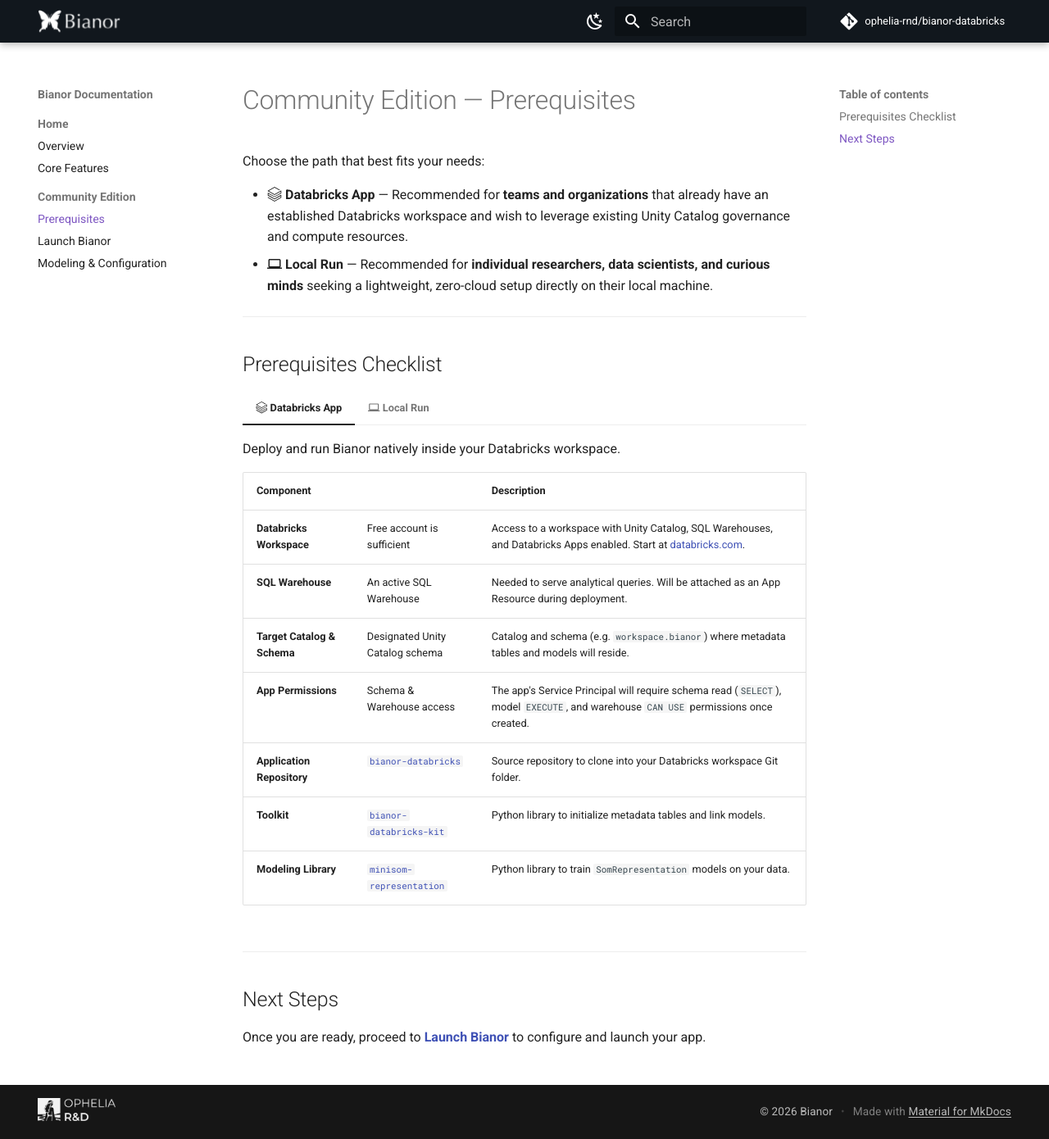
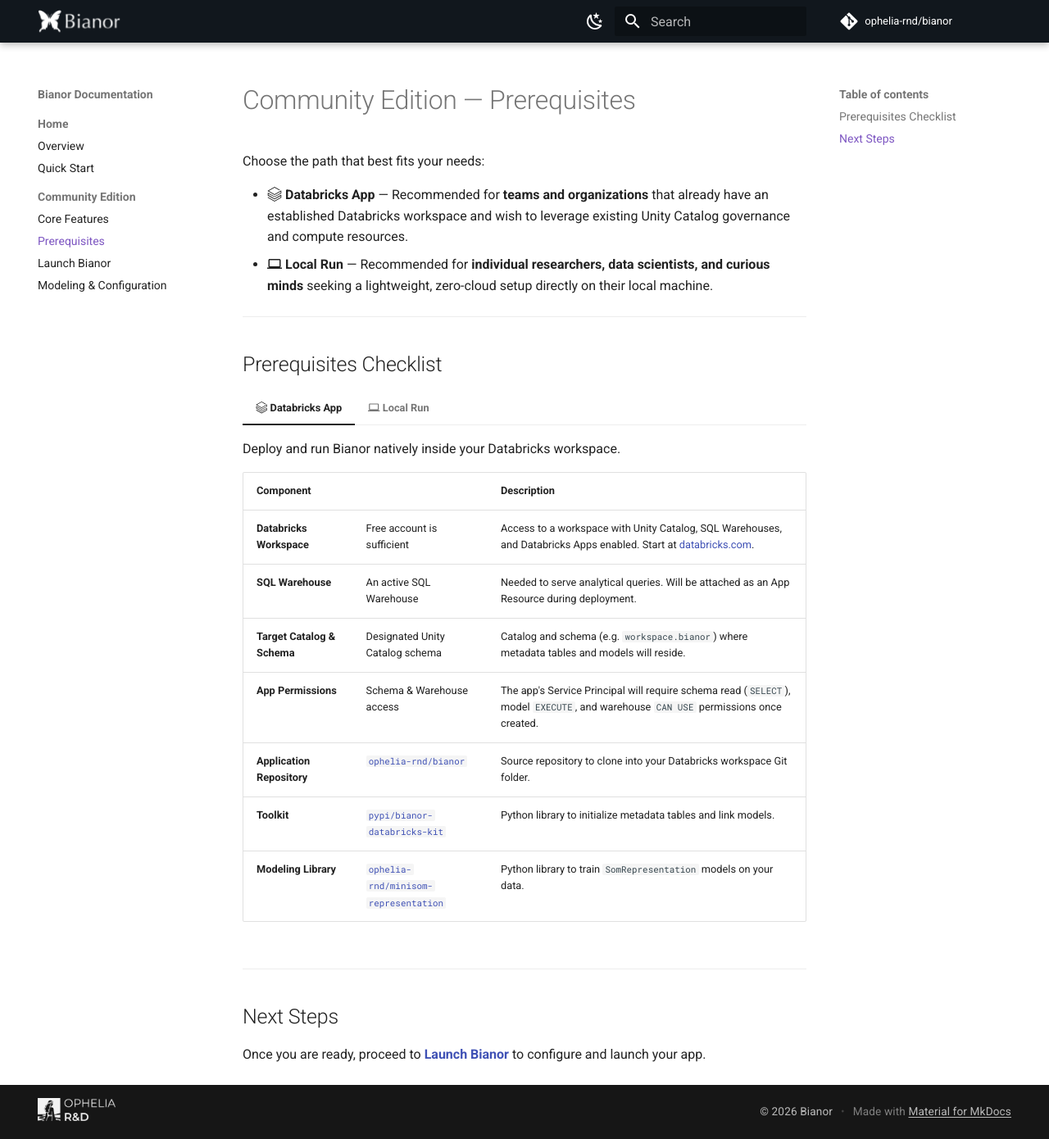
Before and after one commit to ophelia-rnd/bianor-studio, an MkDocs documentation site: the page built from docs/individual/prerequisites.md, in a window 1280 px wide and 1390 px high. Shown: the whole window at 82% size. Built offline with MkDocs 1.6.1 and Material for MkDocs 9.7.7, drawn with Linux system fonts in a browser that asks for light colours; comment, search, counter and statistics services are not loaded.

Commit message:
Update documentation

```diff
--- a/docs/individual/prerequisites.md
+++ b/docs/individual/prerequisites.md
@@ -19,9 +19,9 @@ Choose the path that best fits your needs:
     | **SQL Warehouse** | An active SQL Warehouse | Needed to serve analytical queries. Will be attached as an App Resource during deployment. |
     | **Target Catalog & Schema** | Designated Unity Catalog schema | Catalog and schema (e.g. `workspace.bianor`) where metadata tables and models will reside. |
     | **App Permissions** | Schema & Warehouse access | The app's Service Principal will require schema read (`SELECT`), model `EXECUTE`, and warehouse `CAN USE` permissions once created. |
-    | **Application Repository** | [`bianor-databricks`](https://github.com/ophelia-rnd/bianor-databricks) | Source repository to clone into your Databricks workspace Git folder. |
-    | **Toolkit** | [`bianor-databricks-kit`](https://pypi.org/project/bianor-databricks-kit/) | Python library to initialize metadata tables and link models. |
-    | **Modeling Library** | [`minisom-representation`](https://github.com/ophelia-rnd/minisom-representation) | Python library to train `SomRepresentation` models on your data. |
+    | **Application Repository** | [`ophelia-rnd/bianor`](https://github.com/ophelia-rnd/bianor) | Source repository to clone into your Databricks workspace Git folder. |
+    | **Toolkit** | [`pypi/bianor-databricks-kit`](https://pypi.org/project/bianor-databricks-kit/) | Python library to initialize metadata tables and link models. |
+    | **Modeling Library** | [`ophelia-rnd/minisom-representation`](https://github.com/ophelia-rnd/minisom-representation) | Python library to train `SomRepresentation` models on your data. |
 
 === ":material-laptop: Local Run"
 
@@ -30,8 +30,8 @@ Choose the path that best fits your needs:
     | Component | | Description |
     | :--- | :--- | :--- |
     | **Environment** | Python 3.10+ | Python environment (Jupyter optional for exploratory workflows). |
-    | **Application Repository** | [`bianor-databricks`](https://github.com/ophelia-rnd/bianor-databricks) | Source repository to clone onto your local machine. |
-    | **Modeling Library** | [`minisom-representation`](https://github.com/ophelia-rnd/minisom-representation) | Python library to train `SomRepresentation` models on your data. |
+    | **Application Repository** | [`ophelia-rnd/bianor`](https://github.com/ophelia-rnd/bianor) | Source repository to clone onto your local machine. |
+    | **Modeling Library** | [`ophelia-rnd/minisom-representation`](https://github.com/ophelia-rnd/minisom-representation) | Python library to train `SomRepresentation` models on your data. |
 
 ---
 
--- a/mkdocs.yml
+++ b/mkdocs.yml
@@ -4,8 +4,8 @@ site_author: Máté Balogh
 site_url: https://bianor.ophelia-rnd.dev
 copyright: "&copy; 2026 Bianor"
 
-repo_name: ophelia-rnd/bianor-databricks
-repo_url: https://github.com/ophelia-rnd/bianor-databricks
+repo_name: ophelia-rnd/bianor
+repo_url: https://github.com/ophelia-rnd/bianor
 
 theme:
   name: material
@@ -73,8 +73,9 @@ markdown_extensions:
 nav:
   - Home:
       - Overview: index.md
+      - Quick Start: quickstart.md
+  - "Community Edition":
       - Core Features: features.md
-  - "Community Edition":
       - Prerequisites: individual/prerequisites.md
       - Launch Bianor: individual/launch.md
       - Modeling & Configuration: individual/modeling.md
```
Also changed, not shown: docs/features.md (+1 -14 lines), docs/index.md (+3 -2 lines), docs/individual/launch.md (+3 -3 lines), docs/individual/modeling.md (+3 -3 lines), docs/quickstart.md (added, +42 -0 lines).
